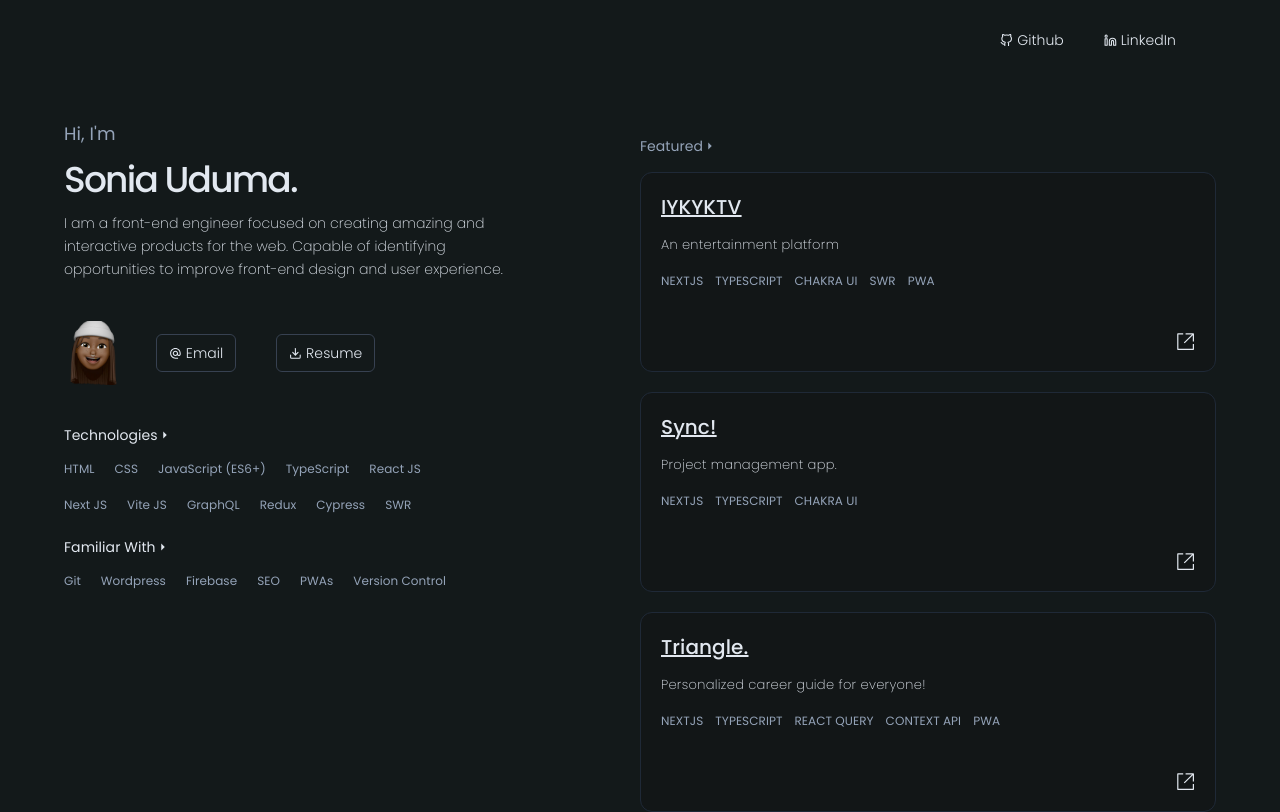
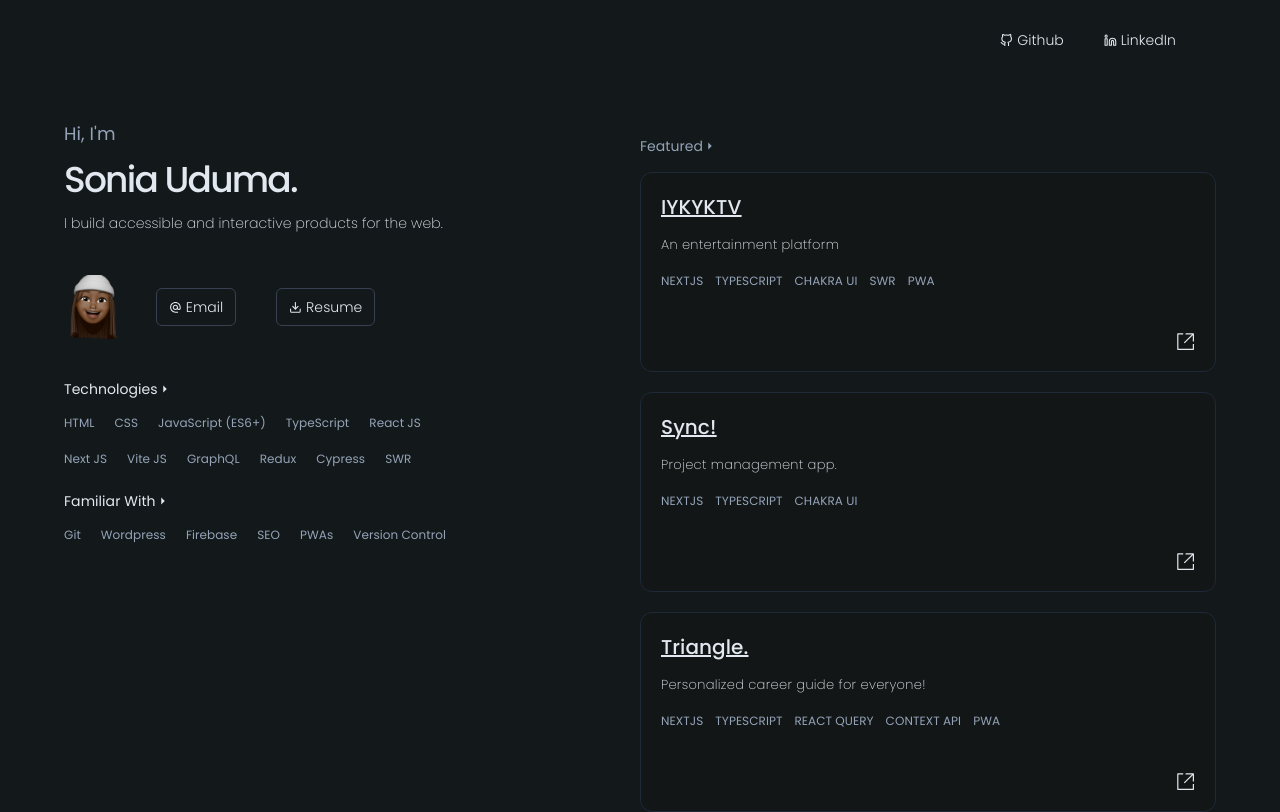
Before and after one commit to uduma-sonia/sonia-uduma, a React (Vite) app: page / in a window 1280 px wide. Shown: the top 812 px of the page. Built offline with nearby package versions, Linux system fonts and the light colour scheme.

Commit message:
updated bio

```diff
--- a/src/components/Hero.jsx
+++ b/src/components/Hero.jsx
@@ -28,9 +28,7 @@ export default function Hero() {
               className="font-extralight text-sm max-w-xs lg:max-w-md"
               style={{ lineHeight: "23px" }}
             >
-              I am a front-end engineer focused on creating amazing and
-              interactive products for the web. Capable of identifying
-              opportunities to improve front-end design and user experience.
+              I build accessible and interactive products for the web.
             </p>
           </div>
 
```
